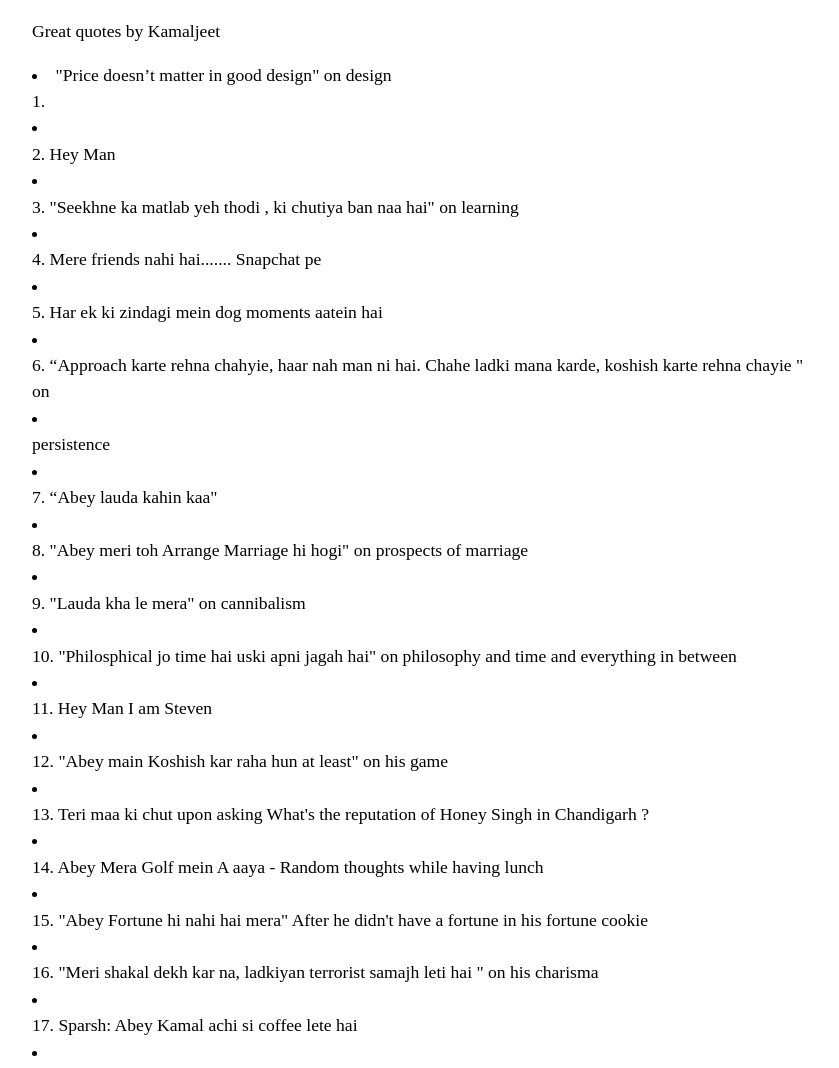
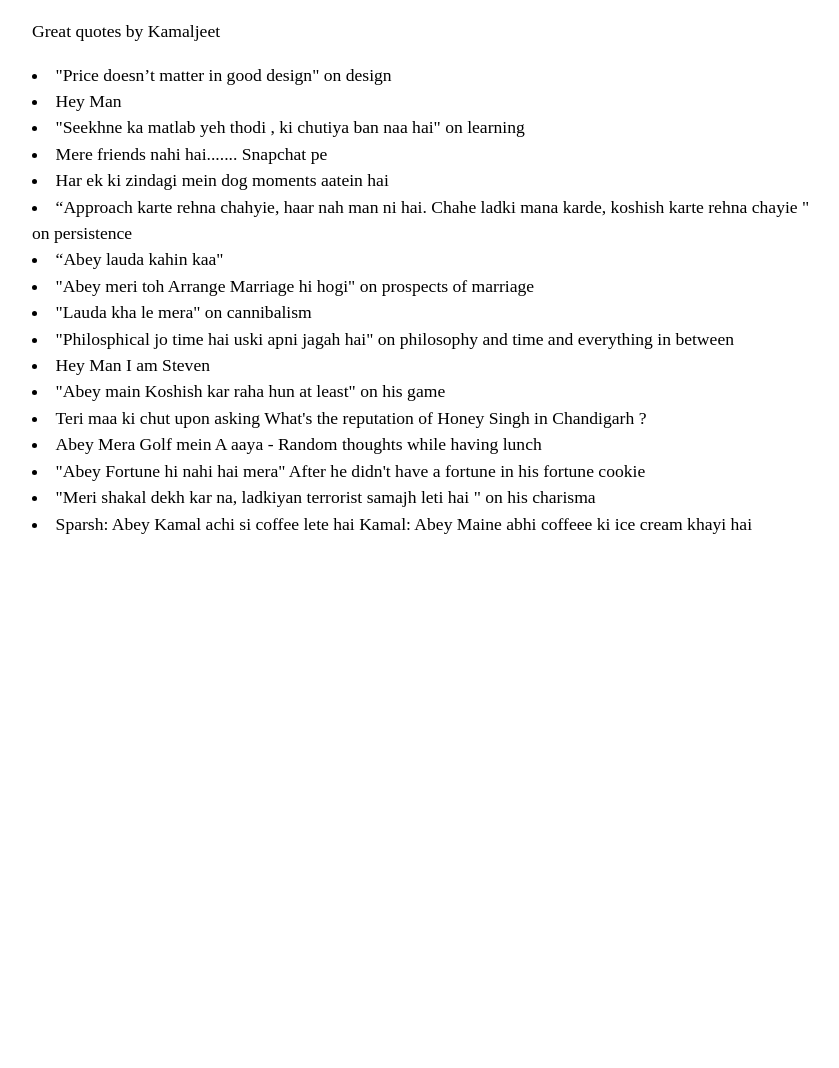
Before and after one commit to quotesbykamal/quotesbykamal.github.io, a plain HTML site: page index.html in a window 1280 px wide. Shown: the top 1068 px of the page, without its empty margins (212-1051 px from the left). After the commit the page ends 800 px from the top, so only its background shows below. Drawn offline with Linux system fonts and the light colour scheme.

Commit message:
Update index.html

```diff
--- a/index.html
+++ b/index.html
@@ -12,24 +12,23 @@
 </head>
 <body>
 <p>Great quotes by Kamaljeet</p>
-
-<li>"Price doesn’t matter in good design" on design</li>1.
-<li></li>2. Hey Man
-<li></li>3. "Seekhne ka matlab yeh thodi  , ki chutiya ban naa hai" on learning
-<li></li>4. Mere friends nahi hai....... Snapchat pe
-<li></li>5. Har ek ki zindagi mein dog moments aatein hai
-<li></li>6. “Approach karte rehna chahyie, haar nah man ni hai. Chahe ladki mana karde, koshish karte rehna chayie " on <li></li>persistence
-<li></li>7. “Abey lauda kahin kaa"
-<li></li>8. "Abey meri toh Arrange Marriage hi hogi" on prospects of marriage
-<li></li>9. "Lauda kha le mera" on cannibalism
-<li></li>10. "Philosphical jo time hai uski apni jagah hai" on philosophy and time and everything in between
-<li></li>11. Hey Man I am Steven
-<li></li>12. "Abey main Koshish kar raha hun at least" on his game
-<li></li>13. Teri maa ki chut upon asking What's the reputation of Honey Singh in Chandigarh ?
-<li></li>14. Abey Mera Golf mein A aaya - Random thoughts while having lunch
-<li></li>15. "Abey Fortune hi nahi hai mera" After he didn't have a fortune in his fortune cookie
-<li></li>16. "Meri shakal dekh kar na, ladkiyan terrorist samajh leti hai " on his charisma
-<li></li>17. Sparsh: Abey Kamal achi si coffee lete hai
-<li></li>18. Kamal: Abey Maine abhi coffeee ki ice cream khayi hai
+<li>"Price doesn’t matter in good design" on design</li>
+<li>Hey Man</li>
+<li>"Seekhne ka matlab yeh thodi  , ki chutiya ban naa hai" on learning</li>
+<li>Mere friends nahi hai....... Snapchat pe</li>
+<li>Har ek ki zindagi mein dog moments aatein hai</li>
+<li>“Approach karte rehna chahyie, haar nah man ni hai. Chahe ladki mana karde, koshish karte rehna chayie " on persistence </li>
+<li>“Abey lauda kahin kaa" </li>
+<li>"Abey meri toh Arrange Marriage hi hogi" on prospects of marriage </li>
+<li>"Lauda kha le mera" on cannibalism </li>
+<li>"Philosphical jo time hai uski apni jagah hai" on philosophy and time and everything in between </li>
+<li>Hey Man I am Steven </li>
+<li>"Abey main Koshish kar raha hun at least" on his game</li>
+<li>Teri maa ki chut upon asking What's the reputation of Honey Singh in Chandigarh ?</li>
+<li>Abey Mera Golf mein A aaya - Random thoughts while having lunch</li>
+<li>"Abey Fortune hi nahi hai mera" After he didn't have a fortune in his fortune cookie </li>
+<li>"Meri shakal dekh kar na, ladkiyan terrorist samajh leti hai " on his charisma</li>
+<li>Sparsh: Abey Kamal achi si coffee lete hai
+Kamal: Abey Maine abhi coffeee ki ice cream khayi hai </li>
 </body>
 </html>
```
